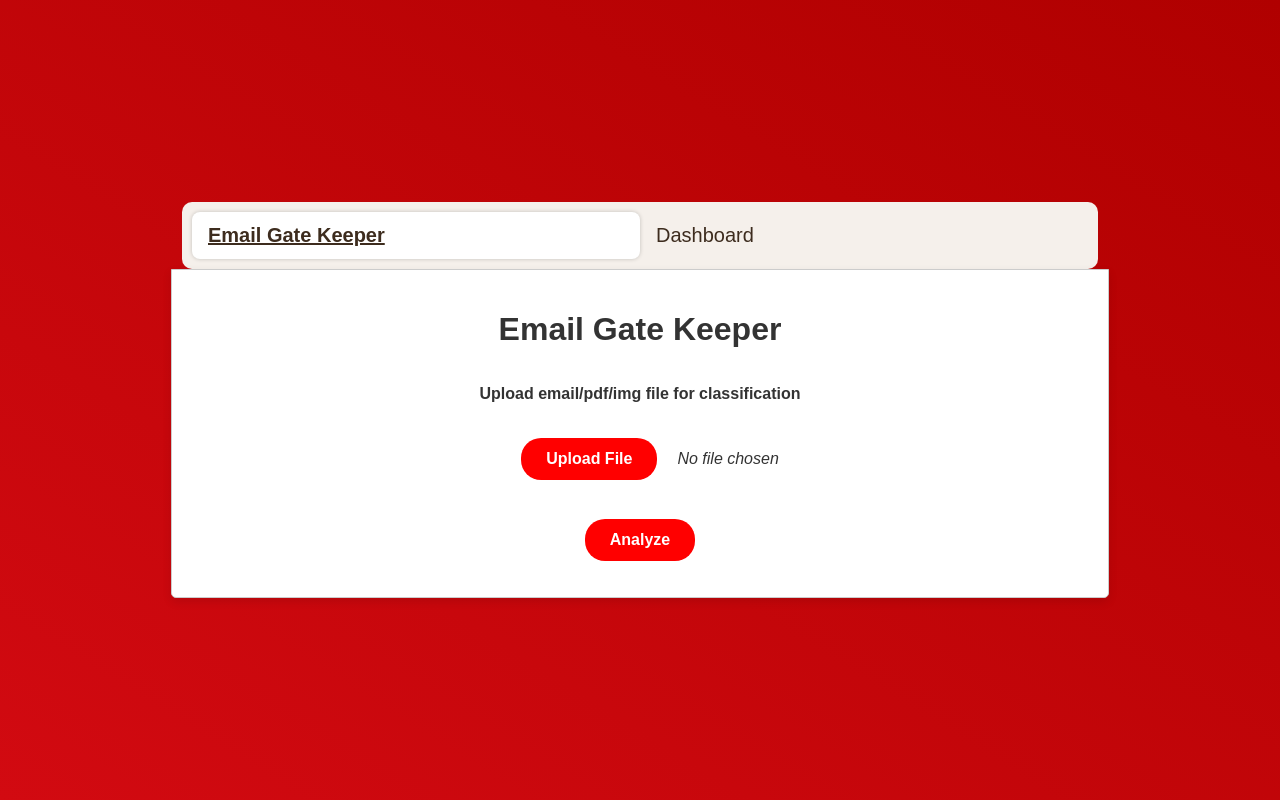
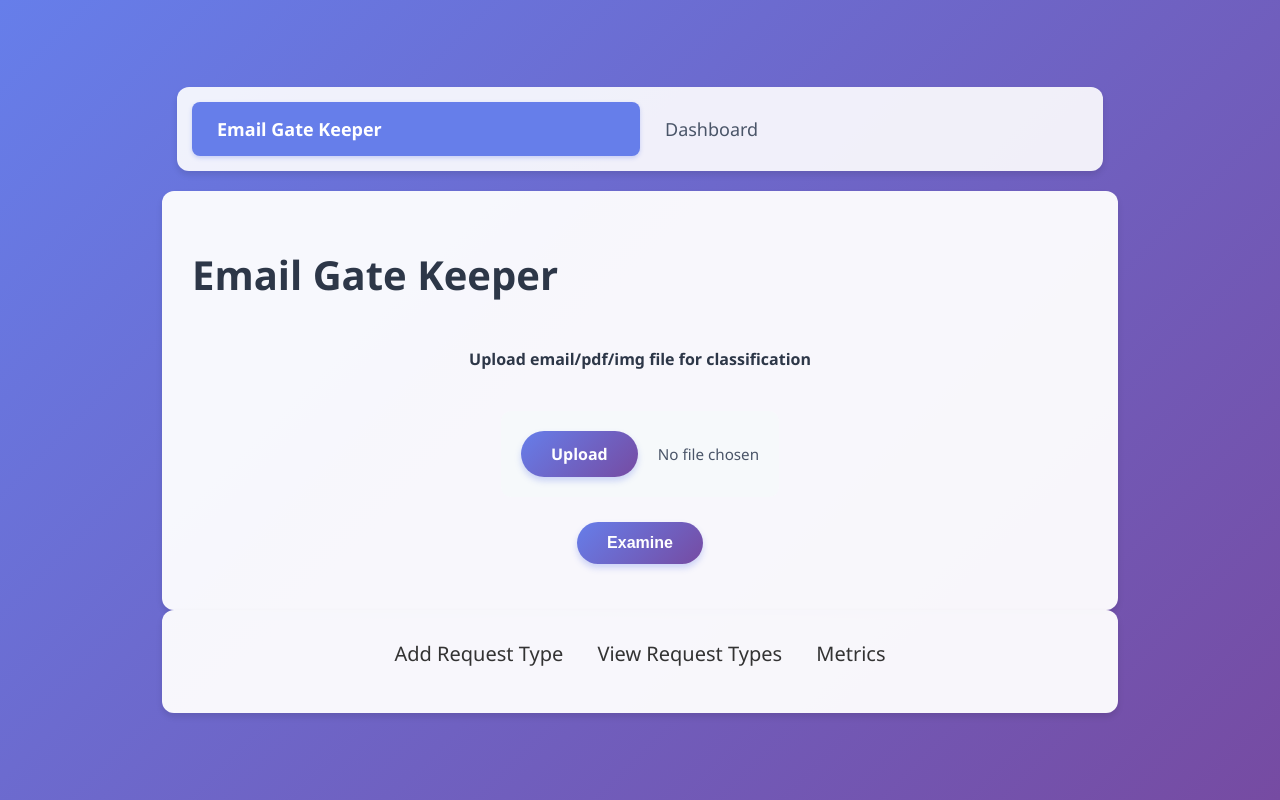
Before and after one commit to ewfx/gaied-fraud-breakers, a FastAPI app: page / in a window 1280 px wide. Run offline with FastAPI, Linux system fonts and the light colour scheme.

Commit message:
Comiting almost end code

```diff
--- a/code/src/main.py
+++ b/code/src/main.py
@@ -87,8 +87,8 @@
             attachment_texts.append(extract_text_from_image(content))
 
     full_text = body + "\n".join(attachment_texts)
-    return classify_email_local(full_text, LABELS)
-    #return classify_email_with_llama(full_text)
+    #return classify_email_local(full_text, LABELS)
+    return classify_email_with_llama(full_text)
 
 def classify_email_local(full_text, labels):
     # Classification and Field Extraction
@@ -155,7 +155,7 @@
 
 processed_emails = set()
 # Initialize Hugging Face inference client
-client = InferenceClient(model="mistralai/Mistral-7B-Instruct-v0.1",token="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")
+client = InferenceClient(model="mistralai/Mistral-7B-Instruct-v0.1",token="")
 #client = InferenceClient(model="mistralai/Mistral-7B-Instruct-v0.1",token="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")
 
 
@@ -196,11 +196,16 @@
     data = json.loads(cleaned_json_string, strict=False)
     print("data....  ", data)
     first_json = ""
+    multiReq = False
     if isinstance(data, list):
         first_json = data[0]
+        if len(data) > 1:
+            multiReq = True
     else:
         if re.search(r"emails", cleaned_json_string):
             first_json = data["emails"][0]
+            if len(data["emails"]) > 1:
+                multiReq = True
         else:
             first_json = data
 
@@ -214,7 +219,11 @@
     sub_category = first_json["Sub-Category"]
     confidence = first_json["Confidence-score"]
     duplicate_email = first_json["Duplicate-Email"]
-    multiple_requests = first_json["multiple-requests"]
+    if multiReq:
+        multiple_requests = "true"
+    else:
+        multiple_requests = "false"
+
     intent = first_json["intent"]
     responseContent = {
         # "request": request,
--- a/code/src/static/styles.css
+++ b/code/src/static/styles.css
@@ -1,207 +1,146 @@
 body {
-      font-family: Arial, sans-serif;
+        font-family: 'Segoe UI', Tahoma, Geneva, Verdana, sans-serif;
         margin: 0;
         display: flex;
         justify-content: center;
         align-items: center;
         flex-direction: column;
         min-height: 100vh;
-      background: linear-gradient(to top right, #D20A11, #B00000);
+        background: linear-gradient(135deg, #667eea 0%, #764ba2 100%);
+        color: #2d3748;
+    }
 
+    .container {
+        background: rgba(255, 255, 255, 0.95);
+        border-radius: 16px;
+        box-shadow: 0 10px 30px rgba(0, 0, 0, 0.15);
+        width: 85%;
+        padding: 30px;
+        max-width: 1200px;
+        margin: 30px auto;
+    }
+
+    h1 {
+        color: #2d3748;
+        font-size: 2.5em;
+        margin-bottom: 30px;
+        font-weight: 600;
+    }
+
+    h2 {
+        font-size: 1.8em;
+        color: #2d3748;
+        margin-bottom: 25px;
+    }
+
+    .tabs {
+        display: flex;
+        background-color: rgba(255, 255, 255, 0.9);
+        padding: 15px;
+        border-radius: 12px;
+        width: 70%;
+        box-shadow: 0 4px 6px rgba(0, 0, 0, 0.1);
+        margin-bottom: 20px;
+    }
+
+    .tab {
+        flex: 1;
+        padding: 15px 25px;
+        font-size: 18px;
+        font-weight: 500;
+        color: #4a5568;
+        cursor: pointer;
+        transition: all 0.3s ease;
+        border-radius: 8px;
+    }
+
+    .tab.active {
+        background: #667eea;
+        color: white;
+        font-weight: 600;
+        box-shadow: 0 2px 4px rgba(102, 126, 234, 0.3);
+    }
+
+    .tab:hover {
+        background-color: #667eea;
         color: white;
     }
 
-    .container {
-      background: white;
-      color: #333;
-      border-radius: 10px;
-      box-shadow: 0 8px 15px rgba(0, 0, 0, 0.2);
-      width: 95%;
-      padding: 20px;
-      text-align: center;
-         max-width: 1200px;  /* Set a max width */
-    margin: 30px auto;
-    }
-
-    h2 {
-      font-size: 24px;
-      margin-bottom: 20px;
-      color: black;
+    .content {
+        background: rgba(255, 255, 255, 0.95);
+        border-radius: 12px;
+        padding: 30px;
+        width: 70%;
+        box-shadow: 0 4px 6px rgba(0, 0, 0, 0.1);
     }
 
     .upload-row {
         display: flex;
         align-items: center;
-      justify-content: flex-start;
-      margin: 15px 0;
-        padding-left: 20px;
+        gap: 20px;
+        margin: 25px 0;
+        padding: 20px;
+        background: rgba(247, 250, 252, 0.8);
+        border-radius: 10px;
+        input[type="file"]{
+            display:none
+        }
     }
 
-    input[type="file"] {
-      display: none;
+    .button-class {
+        padding: 12px 30px;
+        font-size: 16px;
+        font-weight: 600;
+        border: none;
+        border-radius: 25px;
+        cursor: pointer;
+        transition: all 0.3s ease;
+        background: linear-gradient(135deg, #667eea 0%, #764ba2 100%);
+        color: white;
+        box-shadow: 0 4px 6px rgba(102, 126, 234, 0.3);
     }
 
-    label {
-      padding: 10px 20px;
-      font-size: 16px;
-
-      border: none;
-      border-radius: 5px;
-      cursor: pointer;
-      transition: background-color 0.3s;
-    }
-
-
-
-    p.file-name {
-      margin-left: 20px;
-      font-style: italic;
-      color: #333;
-    }
-
-    button {
-      margin-top: 20px;
-      background-color: #007bff;
-      color: white;
-      padding: 12px 25px;
-      font-size: 16px;
-      border: none;
-      border-radius: 5px;
-      cursor: pointer;
-      transition: background-color 0.3s;
-    }
-
-    button:hover {
-      background-color: #0056b3;
+    .button-class:hover {
+        transform: translateY(-2px);
+        box-shadow: 0 6px 8px rgba(102, 126, 234, 0.4);
     }
 
     .results {
-      margin-top: 20px;
-      padding: 15px;
-      background: lightgoldenrodyellow;
-      border-radius: 8px;
-      text-align: left;
+        margin-top: 30px;
+        padding: 25px;
+        background: rgba(247, 250, 252, 0.9);
+        border-radius: 12px;
+        box-shadow: 0 4px 6px rgba(0, 0, 0, 0.05);
     }
 
     .results h3 {
-      color: #444;
+        color: #2d3748;
+        font-size: 1.2em;
+        margin: 15px 0;
     }
 
-    ul {
-      list-style: none;
-      padding: 0;
+    p.file-name {
+        color: #4a5568;
+        font-size: 0.95em;
+        margin: 0;
     }
 
-    li {
-      padding: 5px;
-      font-size: 16px;
-    }
-    .tabs {
-    display: flex;
-    background-color: #f5f0eb; /* Light beige background */
-    padding: 10px;
-    border-radius: 10px;
-    width: 70%;
+    /* Animation for content transitions */
+    .content.active {
+        animation: fadeIn 0.3s ease-in-out;
     }
 
-.tab {
-     flex: 1;
-    background: none;
-    border: none;
-    padding: 12px 16px;
-    font-size: 20px;
-    font-weight: normal;
-    color: #3d2c1e; /* Dark brown text */
-    cursor: pointer;
+    @keyframes fadeIn {
+        from { opacity: 0; transform: translateY(10px); }
+        to { opacity: 1; transform: translateY(0); }
     }
 
-.tab.active {
-    background: white;
-    font-weight: bold;
-    border-radius: 8px;
-    box-shadow: 0 0 4px rgba(0, 0, 0, 0.2);
-    text-decoration: underline;
-}
-
-    .tab:hover {
-     background-color: #e0e0e0;
-         text-decoration: underline;
-    }
-
-
-
-    .content {
-      display: none;
-      background: white;
-      color: #333; /* Dark text color */
-      border: 1px solid #ccc;
-      border-radius: 0 0 5px 5px; /* Rounded corners for content */
-      padding: 20px;
-      width: 70%;
-      text-align: center;
-      box-shadow: 0 4px 10px rgba(0, 0, 0, 0.1);
-    }
-
-    .content.active {
-      display: block;
-    }
-    .results-table {
-  width: 80%;
-  border-collapse: collapse;
-  color: black;
-  margin: auto;
-}
-
-.results-table th {
-  text-align: left;
-  padding: 8px;
-  background-color:  red;
-}
-
-.results-table td {
-  text-align: left;
-  padding: 8px;
-   border: 1px solid black;
-}
- .sub-requests {
-            border-top: 1px solid black; /* Adds line between multiple sub-requests */
-        }
-.button-container {
-  display: flex;
-  justify-content: center; /* Center align the button */
-  margin-top: 20px;
-
-}
-.button-class {
-  padding: 12px 25px;
-  font-size: 16px;
-  font-family: Arial, sans-serif;
-  border: none;
-  border-radius: 20px;
-  cursor: pointer;
-  font-weight: bold;
-  transition: background-color 0.3s ease;
-  background-color: red; /* Sets the button color to red */
-  color: white; /* White text for contrast */
-  text-decoration: none;
-}
-.button-class:hover {
-  background-color: #a00;
-    text-decoration: underline; /* Darker red on hover */
-}
-.content-area {border: 1px solid #000;min-height: 300px;padding: 10px;}
- .dashnavbar {
-    background-color: #f0f0f0; /* Light background for the navbar */
-    padding: 10px; /* Add some padding for spacing */
-    text-align: center; /* Center-align the links */
-    border-bottom: 1px solid #ccc; /* Optional: Add a bottom border for separation */
-}
 
 .dashnavbar .link {
     margin: 0 15px; /* Add spacing between links */
     cursor: pointer; /* Change cursor to pointer */
     color: #333; /* Text color for links */
-    font-size: 16px; /* Adjust font size */
+    font-size: 20px; /* Adjust font size */
     text-decoration: none; /* Remove underline from links */
 }
 
--- a/code/src/templates/add_new_request.html
+++ b/code/src/templates/add_new_request.html
@@ -7,7 +7,7 @@
 </head>
 <body>
     <div>
-        <h2>Add Request & Sub Request Types</h2>
+        <h3>Add Request & Sub Request Types</h3>
 
             <div class="form-group">
                 <label for="requestType">Request Type:</label>
--- a/code/src/templates/index.html
+++ b/code/src/templates/index.html
@@ -21,12 +21,12 @@
     <form id="uploadForm">
         <p align="left"><b>Upload email/pdf/img file for classification</b></p>
       <div class="upload-row">
-        <input type="file" name="email_file" id="email_file" required>
-        <label class="button-class" for="email_file">Upload File</label>
+        <input type="file" name="email_file" id="email_file" display="none">
+        <label class="button-class" for="email_file">Upload</label>
         <p id="fileName" class="file-name">No file chosen</p>
       </div>
 
-            <button class="button-class" type="submit"><i class="fas fa-upload"></i> Analyze</button>
+            <button class="button-class" type="submit"><i class="fas fa-upload"></i> Examine</button>
 
     </form>
 
@@ -145,7 +145,7 @@
               )
   .join("");
           resultsDiv.innerHTML = `
-            <h2>Classified Results</h2>
+            <h2>Stratified Insights</h2>
             <h3><p><strong>Request Type:</strong> ${data.requestType}</p>
              <p><strong>Sub-Request Type:</strong> ${data.subRequestType}
             </p></h3>
--- a/code/src/templates/view_request_types.html
+++ b/code/src/templates/view_request_types.html
@@ -7,7 +7,7 @@
 </head>
 <body>
 <div>
-      <h2>Request & Sub Request Types</h2>
+      <h3>Request & Sub Request Types</h3>
 
     {% if request_types %}
     <table class="results-table">
```
Lines whose indentation alone changed are shown as unchanged.
